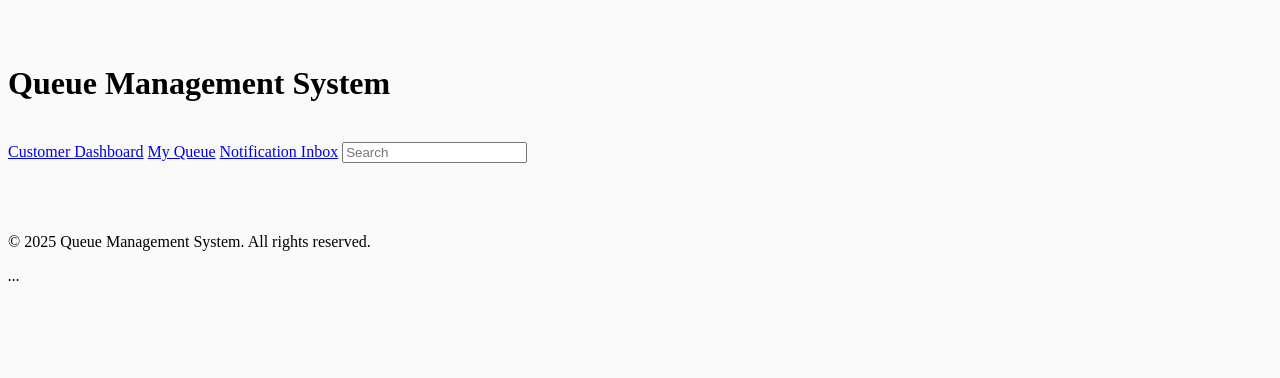
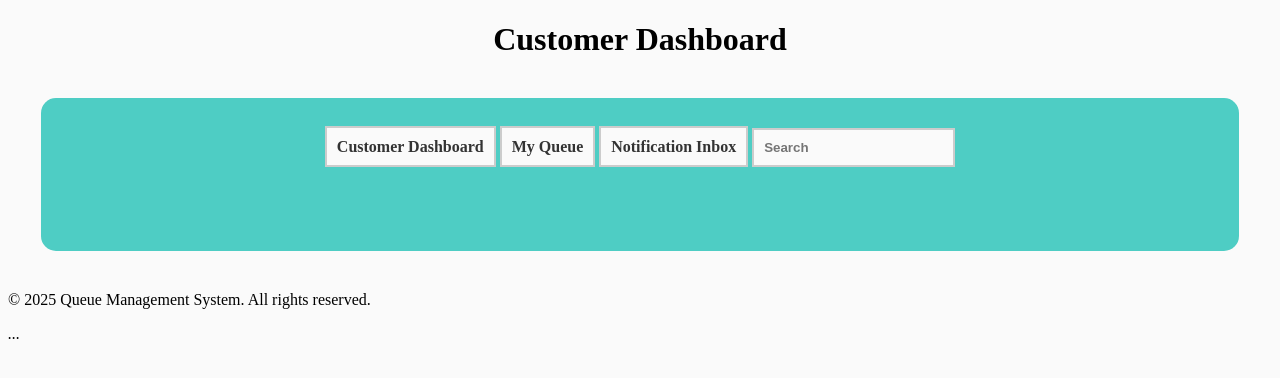
Before and after one commit to iqra-inam/ITEC4010GroupProject, a plain HTML site: page customerdashboard.html in a window 1280 px wide. Drawn offline with Linux system fonts and the light colour scheme.

Commit message:
started customer dashboard

```diff
--- a/customerdashboard.html
+++ b/customerdashboard.html
@@ -6,15 +6,17 @@
     <link rel="stylesheet" href="style.css">
 </head>
 <body style="background-color: #fafafa;">
-    <div class="topnav"><br><br>
-        <h1>Queue Management System</h1><br>
-        <a href="customerdashboard.html">Customer Dashboard</a>
-        <a href="myqueue.html">My Queue</a>
-        <a href="notificationinbox.html">Notification Inbox</a>
-         <input type="message" id="search1" name="search" placeholder="Search"><br><br>
-        <br><br>
+    <div class="maintitle">
+        <h1>Customer Dashboard</h1>
     </div>
     <div class="customercontainer">
+        <div class="topnav">
+            <a href="customerdashboard.html">Customer Dashboard</a>
+            <a href="myqueue.html">My Queue</a>
+            <a href="notificationinbox.html">Notification Inbox</a>
+            <input type="message" id="search1" name="search" placeholder="Search"><br><br>
+            <br><br>
+        </div>
 
     </div>
     <div class="footer">
--- a/style.css
+++ b/style.css
@@ -53,3 +53,37 @@ input[type=button] {
 input[type=button]:hover {
     background-color: #F5F5F5
 }
+
+.maintitle {
+    text-align: center;
+}
+
+.topnav a, input[type=message] {
+    border: 2px solid #ccc;
+    padding: 10px;
+    text-decoration: none;
+    background-color: #fafafa;
+    font-weight: bold;
+    color: #333333;
+}
+
+.topnav a:hover {
+    background-color: #F5F5F5;
+    color: #333333;
+    text-decoration: none;
+}
+
+.topnav {
+    color: #fafafa;
+    padding: 0px;
+    text-align: center;
+}
+
+.customercontainer {
+    background-color: #4ecdc4;
+    max-width: 100%;
+    width: 90%;
+    margin: 40px auto;
+    padding: 30px;
+    border-radius: 15px;
+}
```
